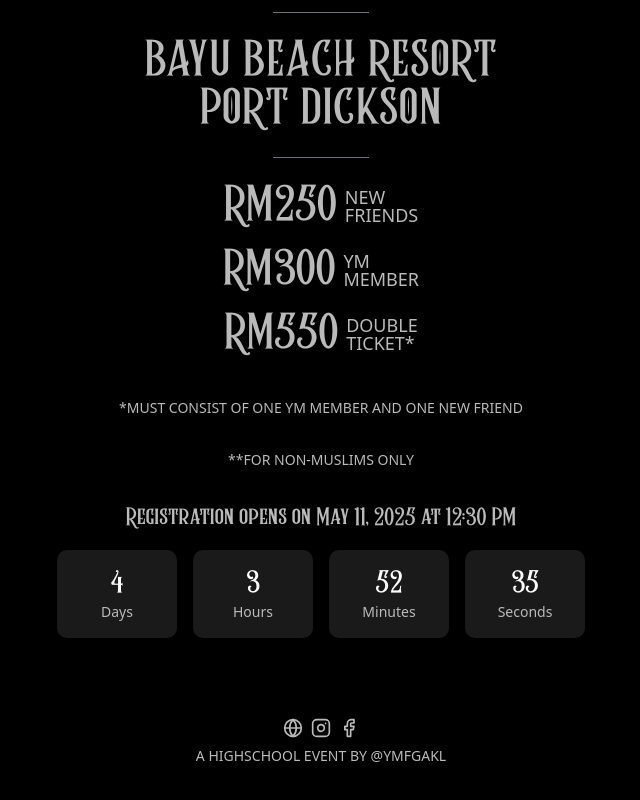
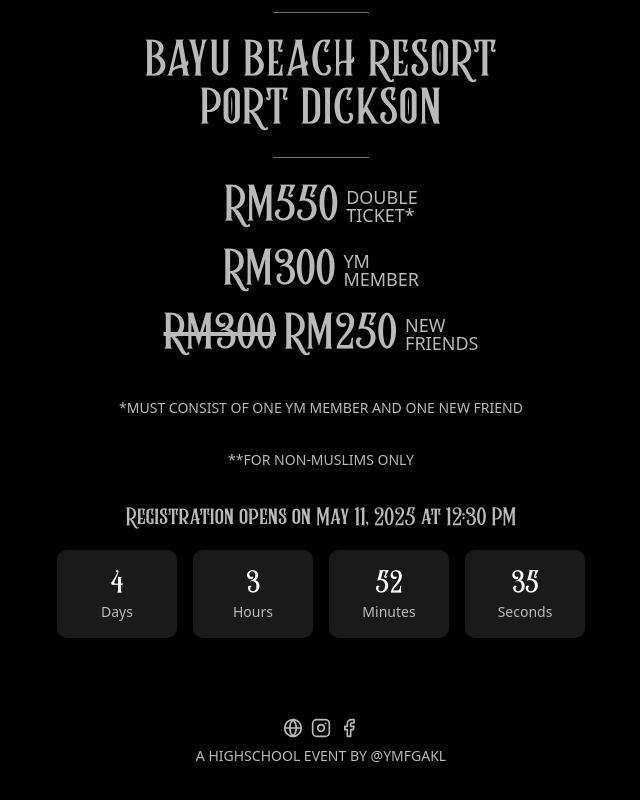
Before and after one commit to seangjr/ythwknd25, a Next.js app: page / in a window 1280 px wide. Shown: the part 856-1656 px from the top of the page, without its empty margins (319-959 px from the left). Built offline with nearby package versions, Linux system fonts and the light colour scheme.

Commit message:
fix: Update pricing details and improve key stability in landing page component for better rendering of promotional offers

```diff
--- a/src/app/(landing)/page.tsx
+++ b/src/app/(landing)/page.tsx
@@ -76,18 +76,23 @@
           className="flex flex-col gap-4 text-center w-full"
         >
           {[
-            { price: "RM250", label1: "NEW", label2: "FRIENDS" },
+            { price: "RM550", label1: "DOUBLE", label2: "TICKET*" },
             { price: "RM300", label1: "YM", label2: "MEMBER" },
-            { price: "RM550", label1: "DOUBLE", label2: "TICKET*" }
+            { price: "RM250", originalPrice: "RM300", label1: "NEW", label2: "FRIENDS" },
           ].map((item, index) => (
             <motion.div
-              key={item.price}
+              key={item.label1 + item.label2} // Use a more stable key if price can change
               initial={{ opacity: 0, x: -20 }}
               animate={{ opacity: 1, x: 0 }}
               transition={{ duration: 0.5, delay: 1 + index * 0.2 }}
               className="flex items-center justify-center gap-2"
             >
-              <span className="text-4xl md:text-5xl font-rumble text-[#bababa]">{item.price}</span>
+              <span className="text-4xl md:text-5xl font-rumble text-[#bababa]">
+                {item.originalPrice && (
+                  <s className="text-[#bababa] mr-2">{item.originalPrice}</s>
+                )}
+                {item.price}
+              </span>
               <div className="flex flex-col text-start leading-none">
                 <span className="text-lg text-[#bababa] leading-none">{item.label1}</span>
                 <span className="text-lg text-[#bababa] leading-none">{item.label2}</span>
```
